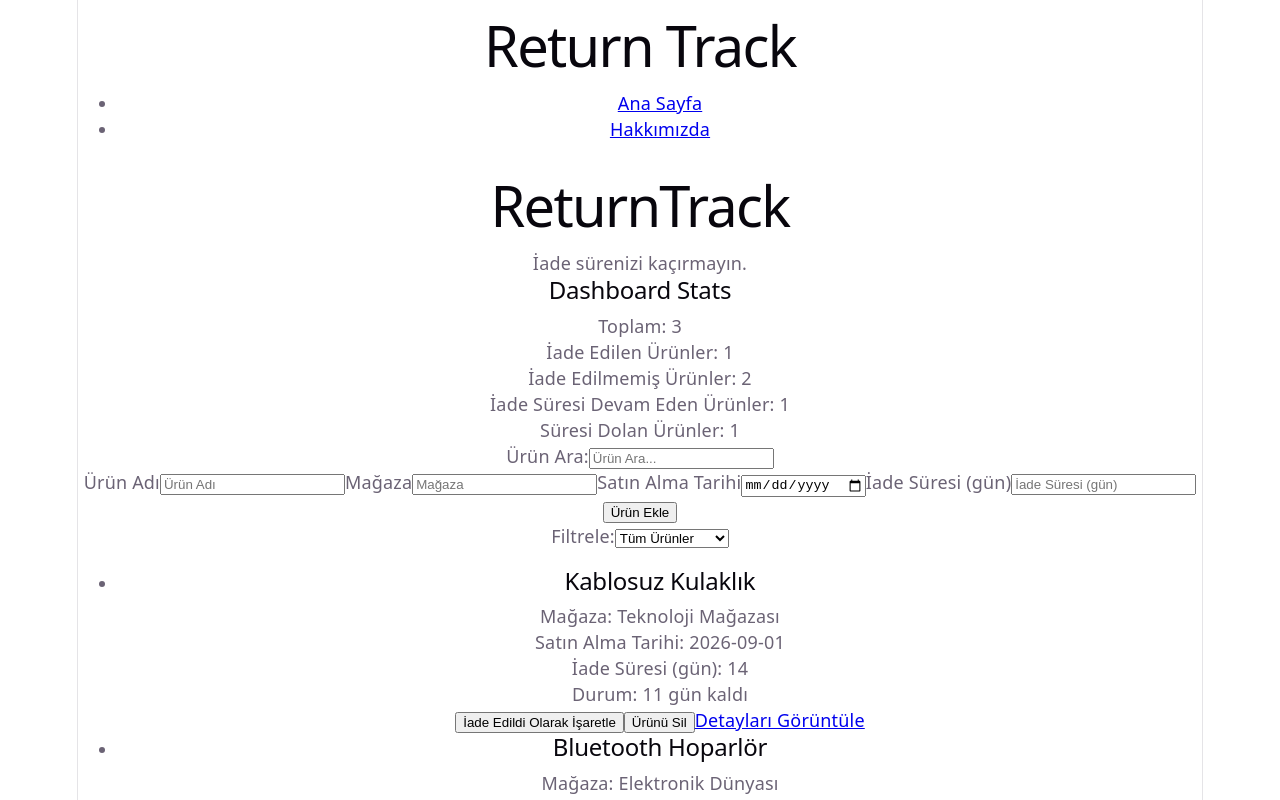
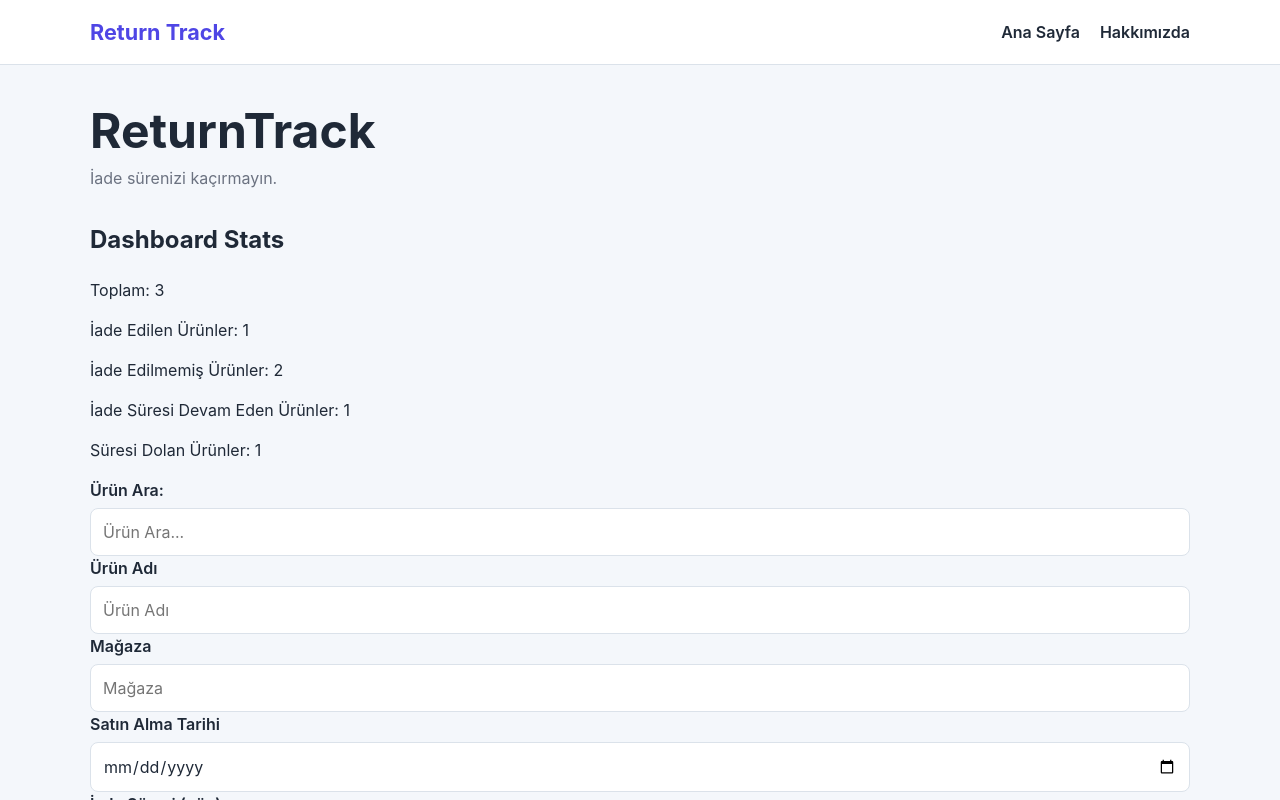
Before and after one commit to yigityilmaz16/return-track, a React (Vite) app: page / in a window 1280 px wide. Shown: the top 800 px of the page. Built offline with nearby package versions, Linux system fonts and the light colour scheme.

Commit message:
style: add global design foundation

```diff
--- a/src/App.css
+++ b/src/App.css
@@ -1,184 +1,107 @@
-.counter {
-  font-size: 16px;
-  padding: 5px 10px;
-  border-radius: 5px;
-  color: var(--accent);
-  background: var(--accent-bg);
-  border: 2px solid transparent;
-  transition: border-color 0.3s;
-  margin-bottom: 24px;
+.navbar {
+  display: flex;
+  align-items: center;
+  justify-content: space-between;
+  gap: 24px;
+  padding: 16px max(24px, calc((100% - 1100px) / 2));
+  background-color: var(--color-surface);
+  border-bottom: 1px solid var(--color-border);
+}
 
-  &:hover {
-    border-color: var(--accent-border);
+.navbar h1 {
+  margin: 0;
+  color: var(--color-primary);
+  font-size: 1.35rem;
+}
+
+.nav-links {
+  display: flex;
+  gap: 20px;
+  margin: 0;
+  padding: 0;
+  list-style: none;
+}
+
+.nav-links a {
+  color: var(--color-text);
+  font-weight: 600;
+  text-decoration: none;
+}
+
+.nav-links a:hover {
+  color: var(--color-primary);
+}
+
+main,
+.about-page,
+.not-found-page {
+  width: min(1100px, calc(100% - 48px));
+  margin: 40px auto;
+}
+
+main > h1 {
+  margin: 0;
+  font-size: clamp(2rem, 5vw, 3rem);
+  line-height: 1.1;
+}
+
+main > h1 + p {
+  margin: 8px 0 32px;
+  color: var(--color-muted);
+}
+
+label {
+  display: block;
+  margin-bottom: 6px;
+  font-weight: 600;
+}
+
+input,
+select {
+  width: 100%;
+  padding: 11px 12px;
+  color: var(--color-text);
+  background-color: var(--color-surface);
+  border: 1px solid var(--color-border);
+  border-radius: 8px;
+  outline: none;
+}
+
+input:focus,
+select:focus {
+  border-color: var(--color-primary);
+  box-shadow: 0 0 0 3px rgba(79, 70, 229, 0.14);
+}
+
+button {
+  padding: 10px 14px;
+  color: #ffffff;
+  font-weight: 600;
+  background-color: var(--color-primary);
+  border: 0;
+  border-radius: 8px;
+}
+
+button:hover {
+  background-color: var(--color-primary-dark);
+}
+
+.error {
+  color: var(--color-danger);
+  font-weight: 600;
+}
+
+@media (max-width: 600px) {
+  .navbar {
+    align-items: flex-start;
+    flex-direction: column;
+    padding: 16px 20px;
   }
-  &:focus-visible {
-    outline: 2px solid var(--accent);
-    outline-offset: 2px;
+
+  main,
+  .about-page,
+  .not-found-page {
+    width: min(100% - 32px, 1100px);
+    margin-top: 28px;
   }
 }
-
-.hero {
-  position: relative;
-
-  .base,
-  .framework,
-  .vite {
-    inset-inline: 0;
-    margin: 0 auto;
-  }
-
-  .base {
-    width: 170px;
-    position: relative;
-    z-index: 0;
-  }
-
-  .framework,
-  .vite {
-    position: absolute;
-  }
-
-  .framework {
-    z-index: 1;
-    top: 34px;
-    height: 28px;
-    transform: perspective(2000px) rotateZ(300deg) rotateX(44deg) rotateY(39deg)
-      scale(1.4);
-  }
-
-  .vite {
-    z-index: 0;
-    top: 107px;
-    height: 26px;
-    width: auto;
-    transform: perspective(2000px) rotateZ(300deg) rotateX(40deg) rotateY(39deg)
-      scale(0.8);
-  }
-}
-
-#center {
-  display: flex;
-  flex-direction: column;
-  gap: 25px;
-  place-content: center;
-  place-items: center;
-  flex-grow: 1;
-
-  @media (max-width: 1024px) {
-    padding: 32px 20px 24px;
-    gap: 18px;
-  }
-}
-
-#next-steps {
-  display: flex;
-  border-top: 1px solid var(--border);
-  text-align: left;
-
-  & > div {
-    flex: 1 1 0;
-    padding: 32px;
-    @media (max-width: 1024px) {
-      padding: 24px 20px;
-    }
-  }
-
-  .icon {
-    margin-bottom: 16px;
-    width: 22px;
-    height: 22px;
-  }
-
-  @media (max-width: 1024px) {
-    flex-direction: column;
-    text-align: center;
-  }
-}
-
-#docs {
-  border-right: 1px solid var(--border);
-
-  @media (max-width: 1024px) {
-    border-right: none;
-    border-bottom: 1px solid var(--border);
-  }
-}
-
-#next-steps ul {
-  list-style: none;
-  padding: 0;
-  display: flex;
-  gap: 8px;
-  margin: 32px 0 0;
-
-  .logo {
-    height: 18px;
-  }
-
-  a {
-    color: var(--text-h);
-    font-size: 16px;
-    border-radius: 6px;
-    background: var(--social-bg);
-    display: flex;
-    padding: 6px 12px;
-    align-items: center;
-    gap: 8px;
-    text-decoration: none;
-    transition: box-shadow 0.3s;
-
-    &:hover {
-      box-shadow: var(--shadow);
-    }
-    .button-icon {
-      height: 18px;
-      width: 18px;
-    }
-  }
-
-  @media (max-width: 1024px) {
-    margin-top: 20px;
-    flex-wrap: wrap;
-    justify-content: center;
-
-    li {
-      flex: 1 1 calc(50% - 8px);
-    }
-
-    a {
-      width: 100%;
-      justify-content: center;
-      box-sizing: border-box;
-    }
-  }
-}
-
-#spacer {
-  height: 88px;
-  border-top: 1px solid var(--border);
-  @media (max-width: 1024px) {
-    height: 48px;
-  }
-}
-
-.ticks {
-  position: relative;
-  width: 100%;
-
-  &::before,
-  &::after {
-    content: '';
-    position: absolute;
-    top: -4.5px;
-    border: 5px solid transparent;
-  }
-
-  &::before {
-    left: 0;
-    border-left-color: var(--border);
-  }
-  &::after {
-    right: 0;
-    border-right-color: var(--border);
-  }
-}
--- a/src/index.css
+++ b/src/index.css
@@ -1,111 +1,53 @@
 :root {
-  --text: #6b6375;
-  --text-h: #08060d;
-  --bg: #fff;
-  --border: #e5e4e7;
-  --code-bg: #f4f3ec;
-  --accent: #aa3bff;
-  --accent-bg: rgba(170, 59, 255, 0.1);
-  --accent-border: rgba(170, 59, 255, 0.5);
-  --social-bg: rgba(244, 243, 236, 0.5);
-  --shadow:
-    rgba(0, 0, 0, 0.1) 0 10px 15px -3px, rgba(0, 0, 0, 0.05) 0 4px 6px -2px;
-
-  --sans: system-ui, 'Segoe UI', Roboto, sans-serif;
-  --heading: system-ui, 'Segoe UI', Roboto, sans-serif;
-  --mono: ui-monospace, Consolas, monospace;
-
-  font: 18px/145% var(--sans);
-  letter-spacing: 0.18px;
-  color-scheme: light dark;
-  color: var(--text);
-  background: var(--bg);
+  font-family: Inter, system-ui, -apple-system, BlinkMacSystemFont, "Segoe UI", sans-serif;
+  color: #1f2937;
+  background-color: #f4f7fb;
   font-synthesis: none;
   text-rendering: optimizeLegibility;
   -webkit-font-smoothing: antialiased;
-  -moz-osx-font-smoothing: grayscale;
 
-  @media (max-width: 1024px) {
-    font-size: 16px;
-  }
+  --color-primary: #4f46e5;
+  --color-primary-dark: #4338ca;
+  --color-text: #1f2937;
+  --color-muted: #6b7280;
+  --color-surface: #ffffff;
+  --color-border: #dbe2ea;
+  --color-danger: #dc2626;
+  --radius: 12px;
+  --shadow: 0 8px 24px rgba(31, 41, 55, 0.08);
 }
 
-@media (prefers-color-scheme: dark) {
-  :root {
-    --text: #9ca3af;
-    --text-h: #f3f4f6;
-    --bg: #16171d;
-    --border: #2e303a;
-    --code-bg: #1f2028;
-    --accent: #c084fc;
-    --accent-bg: rgba(192, 132, 252, 0.15);
-    --accent-border: rgba(192, 132, 252, 0.5);
-    --social-bg: rgba(47, 48, 58, 0.5);
-    --shadow:
-      rgba(0, 0, 0, 0.4) 0 10px 15px -3px, rgba(0, 0, 0, 0.25) 0 4px 6px -2px;
-  }
-
-  #social .button-icon {
-    filter: invert(1) brightness(2);
-  }
+*,
+*::before,
+*::after {
+  box-sizing: border-box;
 }
 
 body {
+  min-width: 320px;
+  min-height: 100vh;
   margin: 0;
+  background-color: #f4f7fb;
+  color: var(--color-text);
+  line-height: 1.5;
+}
+
+button,
+input,
+select {
+  font: inherit;
+}
+
+button,
+a,
+select {
+  cursor: pointer;
+}
+
+a {
+  color: var(--color-primary);
 }
 
 #root {
-  width: 1126px;
-  max-width: 100%;
-  margin: 0 auto;
-  text-align: center;
-  border-inline: 1px solid var(--border);
-  min-height: 100svh;
-  display: flex;
-  flex-direction: column;
-  box-sizing: border-box;
+  min-height: 100vh;
 }
-
-h1,
-h2 {
-  font-family: var(--heading);
-  font-weight: 500;
-  color: var(--text-h);
-}
-
-h1 {
-  font-size: 56px;
-  letter-spacing: -1.68px;
-  margin: 32px 0;
-  @media (max-width: 1024px) {
-    font-size: 36px;
-    margin: 20px 0;
-  }
-}
-h2 {
-  font-size: 24px;
-  line-height: 118%;
-  letter-spacing: -0.24px;
-  margin: 0 0 8px;
-  @media (max-width: 1024px) {
-    font-size: 20px;
-  }
-}
-p {
-  margin: 0;
-}
-
-code,
-.counter {
-  font-family: var(--mono);
-  display: inline-flex;
-  border-radius: 4px;
-  color: var(--text-h);
-}
-
-code {
-  font-size: 15px;
-  line-height: 135%;
-  padding: 4px 8px;
-  background: var(--code-bg);
-}
```
